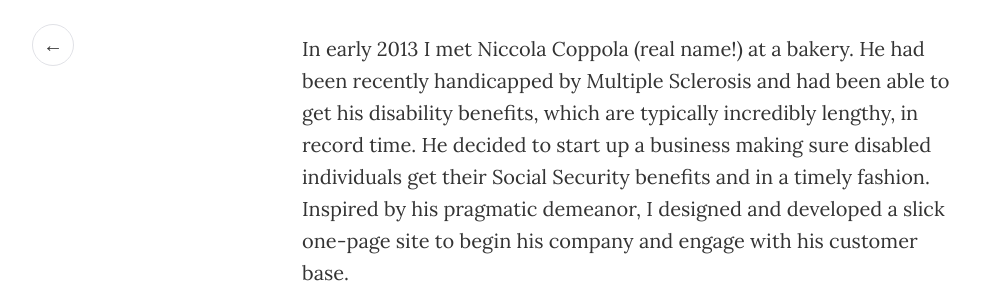
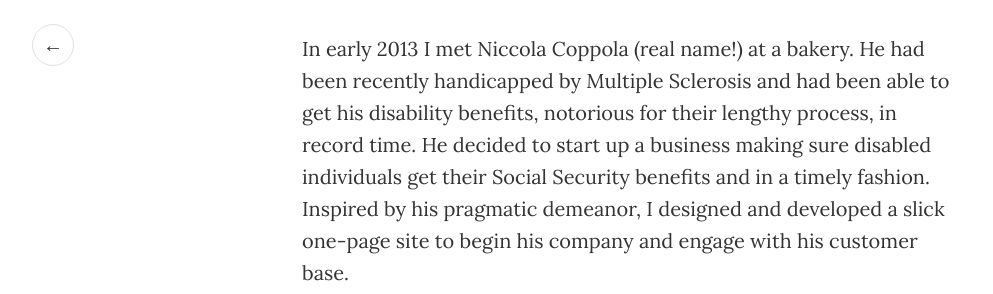
Before and after one commit to mathesond2/davidmatheson.me, a Jekyll site: the page built from _posts/2014-09-11-nick.markdown, in a window 1280 px wide. Shown: the part 794-1088 px from the top of the page, without its empty margins (8-1001 px from the left). Built offline with Jekyll 4.4.1, drawn with Linux system fonts in a browser that asks for light colours; nearby versions of some CDN libraries.

Commit message:
text edit in nick post

```diff
--- a/_posts/2014-09-11-nick.markdown
+++ b/_posts/2014-09-11-nick.markdown
@@ -7,6 +7,6 @@
 <img src="{{ site.baseurl }}/assets/img/ssrep-screen.png">
 
 
-In early 2013 I met Niccola Coppola (real name!) at a bakery. He had been recently handicapped by Multiple Sclerosis and had been able to get his disability benefits, which are typically incredibly lengthy, in record time. He decided to start up a business making sure disabled individuals get their Social Security benefits and in a timely fashion. Inspired by his pragmatic demeanor, I designed and developed a slick one-page site to begin his company and engage with his customer base.
+In early 2013 I met Niccola Coppola (real name!) at a bakery. He had been recently handicapped by Multiple Sclerosis and had been able to get his disability benefits, notorious for their lengthy process, in record time. He decided to start up a business making sure disabled individuals get their Social Security benefits and in a timely fashion. Inspired by his pragmatic demeanor, I designed and developed a slick one-page site to begin his company and engage with his customer base.
 
 ## [SS Benefits Rep](https://dl.dropboxusercontent.com/u/62523661/nick/index.html)
```
